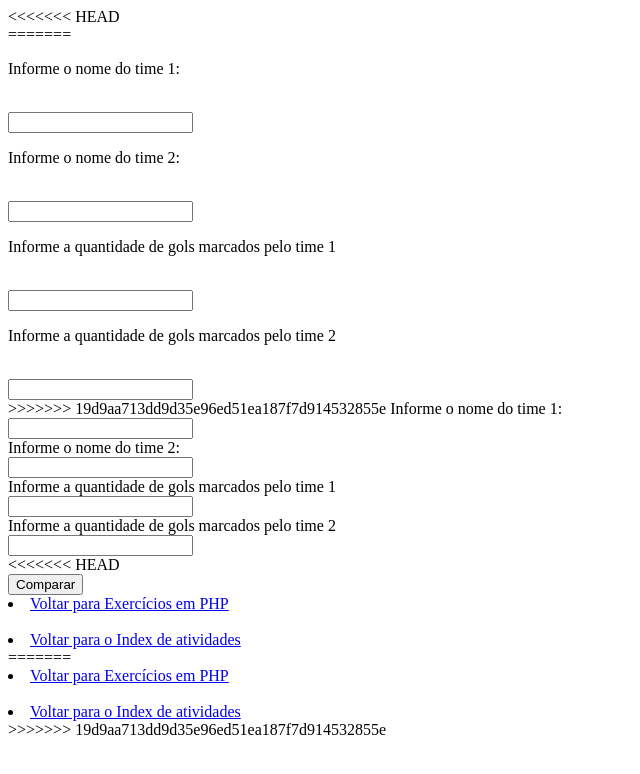
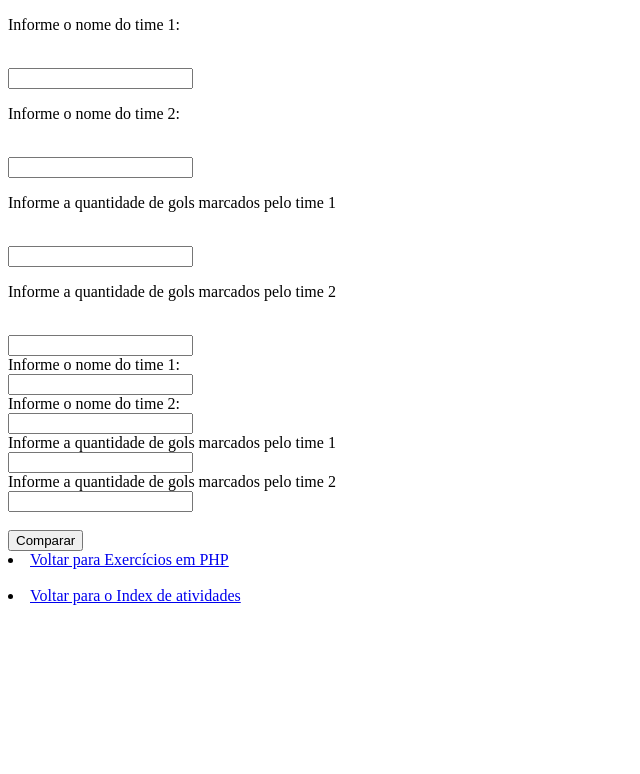
Before and after one commit to Nicolas-Florencio/PHP, a PHP site: page /form12.php in a window 1280 px wide. Shown: the top 774 px of the page, without its empty margins (0-640 px from the left). Run offline with PHP 8.4, Linux system fonts and the light colour scheme.

Commit message:
Form 12 update

```diff
--- a/php - etec/exercicios/form12.php
+++ b/php - etec/exercicios/form12.php
@@ -10,21 +10,16 @@
 <meta charset="UTF-8">
     <!-- Ler o nome e a quant. de gols marcados por eles caso haja empate exiba EMPATE-->
 
-<<<<<<< HEAD
-    <form action="res12.php" method="get">
-=======
     <p>Informe o nome do time 1: </p><br><input type="text" name="name1"/> <br>
     <p>Informe o nome do time 2: </p><br><input type="text" name="name2"/> <br>
     <p>Informe a quantidade de gols marcados pelo time 1 </p><br><input type="number" step="any" name="gol1"/> <br>
     <p>Informe a quantidade de gols marcados pelo time 2 </p><br><input type="number" step="any" name="gol2"/> <br>
->>>>>>> 19d9aa713dd9d35e96ed51ea187f7d914532855e
 
         Informe o nome do time 1: <br><input type="text" name="name1"/> <br>
         Informe o nome do time 2: <br><input type="text" name="name2"/> <br>
         Informe a quantidade de gols marcados pelo time 1 <br><input type="number" step="any" name="gol1"/> <br>
         Informe a quantidade de gols marcados pelo time 2 <br><input type="number" step="any" name="gol2"/> <br>
 
-<<<<<<< HEAD
         <br> <input type="submit" value="Comparar"/>
 
     </form>
@@ -33,7 +28,3 @@
     <li> <a href="../index.html"> Voltar para o Index de atividades </a></li>
 </body>
 </html>
-=======
-<li> <a href="index.php"> Voltar para Exercícios em PHP </a></li> <br>
-<li> <a href="../index.html"> Voltar para o Index de atividades </a></li>
->>>>>>> 19d9aa713dd9d35e96ed51ea187f7d914532855e
```
